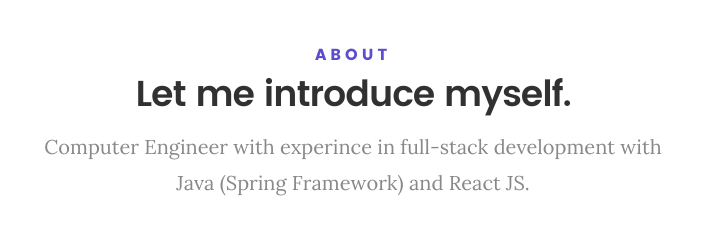
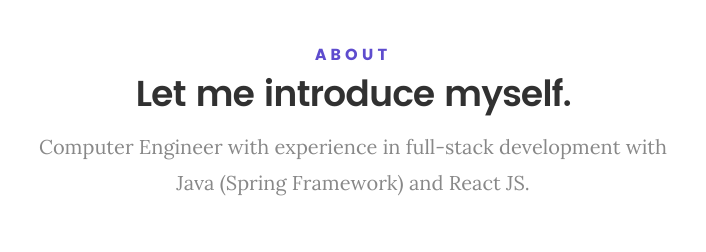
Before and after one commit to ddiclekilic/ddiclekilic.github.io, a plain HTML site: page index.html in a window 1280 px wide. Shown: the part 880-1132 px from the top of the page, 287-993 px from the left. Drawn offline with Linux system fonts and the light colour scheme; files whose address does not match are found by name.

Commit message:
Update index.html

```diff
--- a/index.html
+++ b/index.html
@@ -110,7 +110,7 @@
 
           <div>
             <p class="lead">
-              Computer Engineer with experince in full-stack development with
+              Computer Engineer with experience in full-stack development with
               Java (Spring Framework) and React JS.
             </p>
           </div>
```
